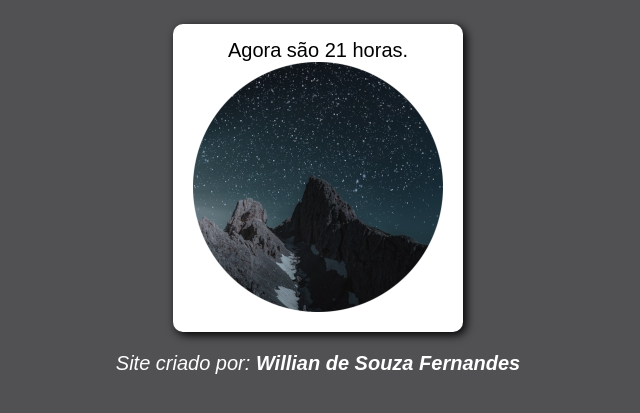
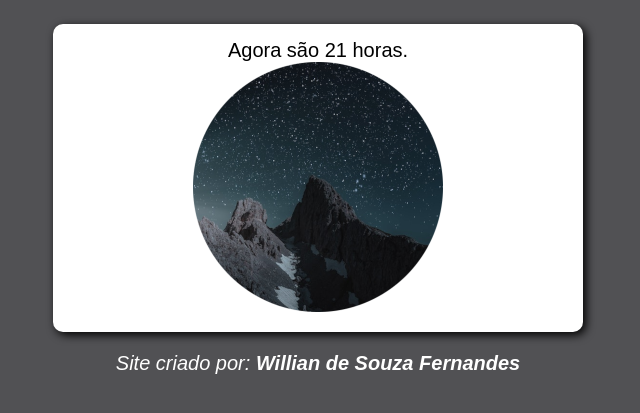
Before and after one commit to wfernandes79/modelo, a plain HTML site: page index.html in a window 1280 px wide. Shown: the part 75-488 px from the top of the page, without its empty margins (322-962 px from the left). Drawn offline with Linux system fonts and the light colour scheme.

Commit message:
estilo.css

```diff
--- a/estilo.css
+++ b/estilo.css
@@ -14,7 +14,7 @@ section {
     background: white;
     border-radius: 10px;
     padding: 15px;
-    width: 260px;
+    width: 500px;
     margin: auto;
     box-shadow: 3px 3px 10px black;
 
```
